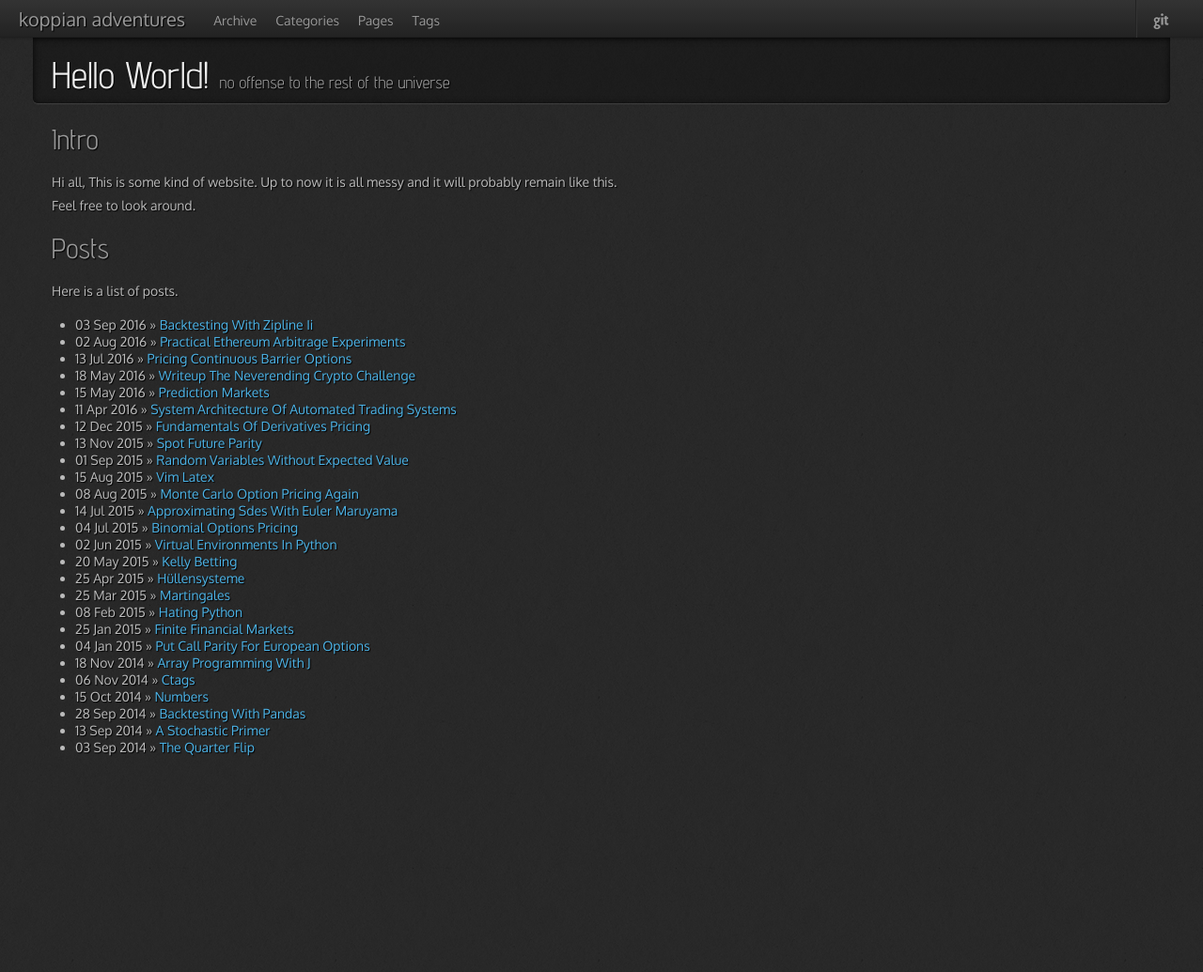
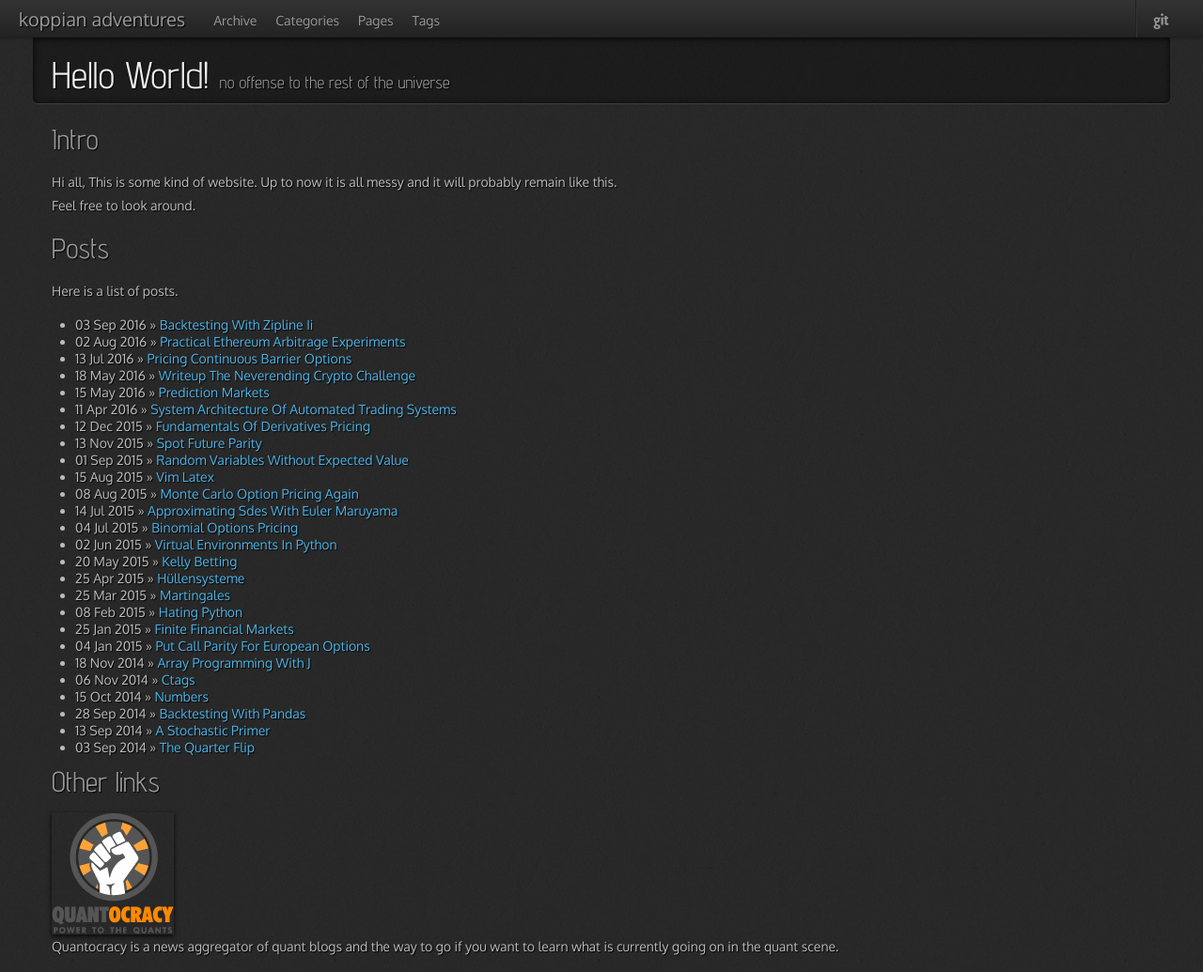
Before and after one commit to hkopp/hkopp.github.io, a Jekyll site: the page built from index.md, in a window 1280 px wide. Shown: the whole page at 94% size. Built offline with Jekyll 4.4.1, drawn with Linux system fonts in a browser that asks for light colours; nearby versions of some CDN libraries; before the commit the page ends 900 px from its top, so only the background shows below that.

Commit message:
added quantocracy badge

```diff
--- a/index.md
+++ b/index.md
@@ -21,3 +21,11 @@ Feel free to look around.
     <li><span>{{ post.date | date_to_string }}</span> &raquo; <a href="{{ BASE_PATH }}{{ post.url }}">{{ post.title }}</a></li>
   {% endfor %}
 </ul>
+
+## Other links
+
+<a href="http://quantocracy.com">
+<img src="{{ site.url }}/assets/index/quantocracy-badge-130.png" border="0">
+</a>
+Quantocracy is a news aggregator of quant blogs and the way to go if
+you want to learn what is currently going on in the quant scene.
```
Also changed, not shown: assets/index/quantocracy-badge-130.png (added).
